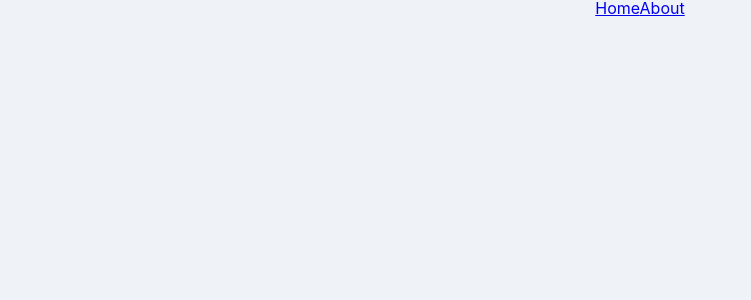
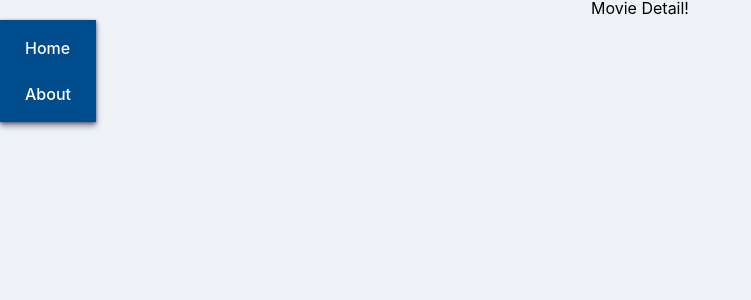
Before and after one commit to zzmin13/movie_app_2021, a React (Create React App) app: page /#/movie-detail in a window 1280 px wide. Shown: the top 300 px of the page, without its empty margins (0-751 px from the left). Built offline with nearby package versions, Linux system fonts and the light colour scheme.

Commit message:
Sharing Props Between Routes

```diff
--- a/src/App.css
+++ b/src/App.css
@@ -14,3 +14,34 @@ body,
   display: flex;
   justify-content: center;
 }
+
+.loader {
+  display: flex;
+  align-items: center;
+  font-weight: 500;
+}
+
+.nav {
+  background-color: #004c8c;
+  border-left: none;
+  box-shadow: 0 4px 6px rgba(50, 50, 93, 0.5), 0 1px 3px rgba(0, 0, 0, 0.5);
+  padding: 10px 15px;
+  position: absolute;
+  display: flex;
+  flex-direction: column;
+  top: 20px;
+  left: 0;
+}
+.nav a {
+  border-radius: 5px;
+  font-weight: 500;
+  color: white;
+  padding: 10px;
+}
+.nav a:hover {
+  color: #ff80ab;
+  background-color: rgba(255, 255, 255, 0.1);
+}
+.nav a:first-child {
+  margin-bottom: 10px;
+}
--- a/src/App.js
+++ b/src/App.js
@@ -1,9 +1,12 @@
 import React from "react";
 import About from "./routes/About";
 import Home from "./routes/Home";
+import Detail from "./routes/Detail";
 import Navigation from './components/Navigation';
 import { HashRouter, Route } from "react-router-dom";
+import "./reset.css";
 import "./App.css";
+import "./routes/Home.css";
 
 function App(){
   return (
@@ -11,6 +14,7 @@ function App(){
       <Navigation />
       <Route path="/" exact={true} component={Home}/>
       <Route path="/about" component={About}/>
+      <Route path="/movie-detail" component={Detail} />
     </HashRouter>
   )
 }
--- a/src/components/Movie.js
+++ b/src/components/Movie.js
@@ -1,9 +1,20 @@
 import React from "react";
 import PropTypes from "prop-types";
-import "./Movie.css";
+import { Link } from "react-router-dom";
 
 function Movie({id, year, title, summary, poster, genres}){
     return (
+        <Link to={{
+            pathname:"/movie-detail",
+            state: {
+                year,
+                title,
+                summary,
+                poster,
+                genres
+            }
+
+        }}>
             <div className="movie">
                 <img src={poster} alt={title} title={title} />
                 <div className="movie__data">
@@ -15,6 +26,7 @@ function Movie({id, year, title, summary, poster, genres}){
                     <p className="movie__summary">{summary}</p>
                 </div>
             </div>
+        </Link>
     )
 };
 
--- a/src/components/Navigation.js
+++ b/src/components/Navigation.js
@@ -4,7 +4,7 @@ import { Link } from "react-router-dom";
 
 function Navigation(){
     return (
-        <div>
+        <div className="nav">
             <Link to="/">Home</Link>
             <Link to="/about">About</Link>
         </div>
--- a/src/reset.css
+++ b/src/reset.css
@@ -126,3 +126,16 @@ table {
 * {
   box-sizing: border-box;
 }
+
+a:link {
+  text-decoration: none;
+  color: black;
+}
+a:visited {
+  text-decoration: none;
+  color: black;
+}
+a:active {
+  text-decoration: none;
+  color: black;
+}
--- a/src/routes/About.js
+++ b/src/routes/About.js
@@ -1,6 +1,7 @@
 import React from "react";
 
-function About(){
+function About(props){
+    console.log(props);
     return (
         <span>About this page : I built it because I love movies.</span>
     )
--- /dev/null
+++ b/src/routes/Detail.js
@@ -0,0 +1,10 @@
+import React from "react";
+
+function Detail(props){
+    console.log(props);
+    return (
+        <span>Movie Detail!</span>
+    )
+}
+
+export default Detail;
--- a/src/routes/Home.css
+++ b/src/routes/Home.css
@@ -1,8 +1,3 @@
-.loader {
-  display: flex;
-  align-items: center;
-  font-weight: 500;
-}
 .movies {
   display: flex;
   justify-content: space-between;
@@ -11,7 +6,12 @@
   padding-top: 70px;
   width: 90%;
 }
-.movies .movie {
+.movies a {
+  display: contents;
+  text-decoration: none;
+}
+
+.movie {
   width: 45%;
   display: flex;
   align-items: flex-start;
@@ -21,11 +21,11 @@
   box-shadow: 0 4px 6px rgba(50, 50, 93, 0.11), 0 1px 3px rgba(0, 0, 0, 0.08);
   transition: all 0.5s;
 }
-.movies .movie:hover {
+.movie:hover {
   transform: scale(1.05, 1.05);
 }
 
-.movies .movie img {
+.movie img {
   position: relative;
   top: -40px;
   max-width: 120px;
@@ -57,7 +57,7 @@
 .movie .movie__genres li {
   margin-right: 5px;
 }
-.movies .movie__summary {
+.movie__summary {
   overflow: hidden;
   text-overflow: ellipsis;
   display: -webkit-box;
--- a/src/routes/Home.js
+++ b/src/routes/Home.js
@@ -1,8 +1,6 @@
 import React from "react";
 import axios from "axios";
 import Movie from "../components/Movie";
-import "./Home.css";
-import "../reset.css";
 
 class Home extends React.Component{
   state = {
```
Lines whose indentation alone changed are shown as unchanged.
